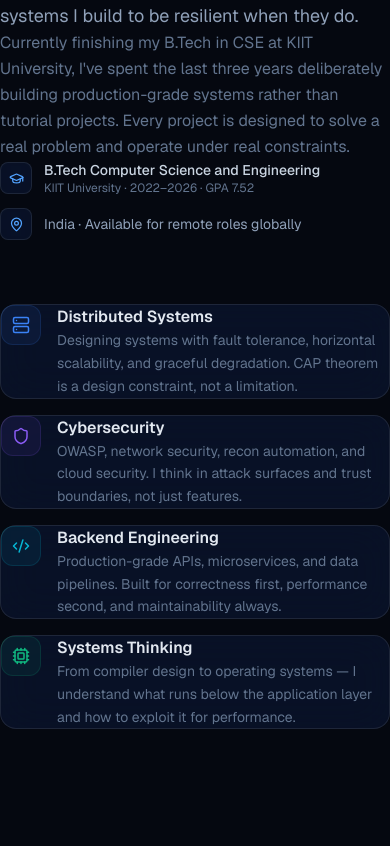
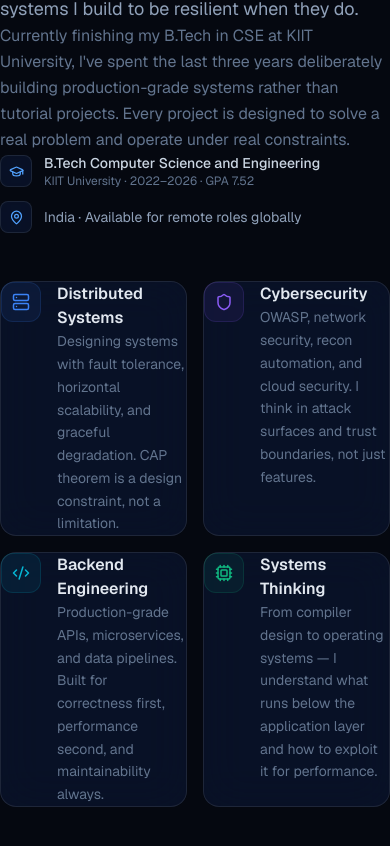
Before and after one commit to tanmaymish/port, a Next.js app: page /port/ in a window 390 px wide. Shown: the part 1146-1992 px from the top of the page. Built offline with nearby package versions, Linux system fonts and the light colour scheme.

Commit message:
fix: 2x2 about pillars, section dividers, smaller contact CTA, skills gap

```diff
--- a/src/app/globals.css
+++ b/src/app/globals.css
@@ -112,14 +112,15 @@ body {
 
 /* Section padding */
 .section {
-  padding-top: 8rem;
-  padding-bottom: 8rem;
+  padding-top: 7rem;
+  padding-bottom: 7rem;
+  border-top: 1px solid rgba(255,255,255,0.04);
 }
 
 @media (max-width: 768px) {
   .section {
-    padding-top: 5rem;
-    padding-bottom: 5rem;
+    padding-top: 4.5rem;
+    padding-bottom: 4.5rem;
   }
 }
 
--- a/src/components/sections/About.tsx
+++ b/src/components/sections/About.tsx
@@ -55,7 +55,7 @@ export default function About() {
           <div className="flex-1 h-px bg-gradient-to-r from-blue-500/30 to-transparent" />
         </motion.div>
 
-        <div className="grid lg:grid-cols-2 gap-16 items-start">
+        <div className="grid lg:grid-cols-2 gap-12 items-start">
           {/* Left: bio */}
           <div className="space-y-6">
             <motion.h2
@@ -129,7 +129,7 @@ export default function About() {
           </div>
 
           {/* Right: engineering pillars */}
-          <div className="grid grid-cols-1 gap-4">
+          <div className="grid grid-cols-2 gap-4">
             {pillars.map((pillar, i) => {
               const Icon = pillar.icon;
               return (
--- a/src/components/sections/Contact.tsx
+++ b/src/components/sections/Contact.tsx
@@ -64,7 +64,7 @@ export default function Contact() {
               initial={{ opacity: 0, y: 30 }}
               animate={inView ? { opacity: 1, y: 0 } : {}}
               transition={{ delay: 0.1, duration: 0.8 }}
-              className="text-5xl md:text-6xl font-bold text-white leading-tight mb-6"
+              className="text-4xl md:text-5xl font-bold text-white leading-tight mb-6"
             >
               Let's build
               <br />
--- a/src/components/sections/Skills.tsx
+++ b/src/components/sections/Skills.tsx
@@ -119,7 +119,7 @@ export default function Skills() {
           </p>
         </motion.div>
 
-        <div className="grid md:grid-cols-2 lg:grid-cols-3 gap-5">
+        <div className="grid md:grid-cols-2 lg:grid-cols-3 gap-6">
           {categories.map((cat, i) => (
             <motion.div
               key={cat.label}
```
